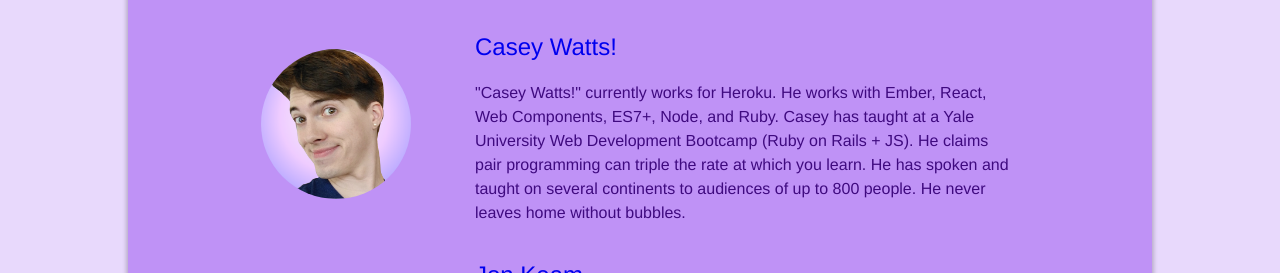
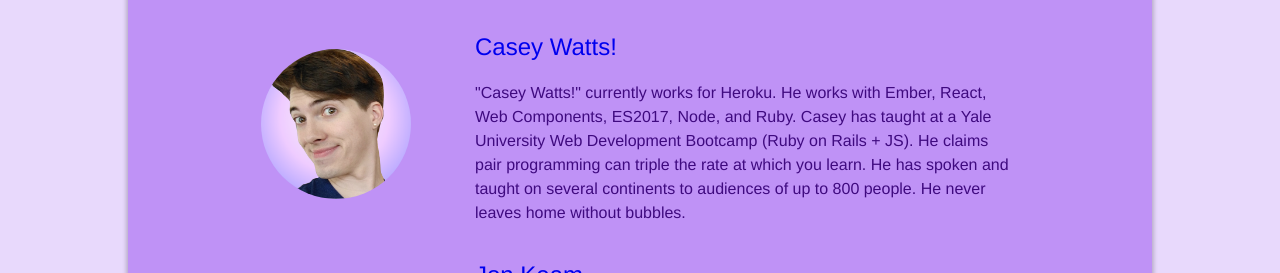
Before and after one commit to learnshinythings/learnshinythings.github.io, a Jekyll site: the page built from electron.md, in a window 1280 px wide and 900 px high, scrolled down 1115 px, cut to the strip 176-449 px from the top of the window. Built offline with Jekyll 4.4.1, drawn with Linux system fonts in a browser that asks for light colours; nearby versions of some CDN libraries.

Commit message:
another ES2017 instance

```diff
--- a/electron.md
+++ b/electron.md
@@ -57,7 +57,7 @@ layout: general
   <a href="http://caseywatts.com/"><img src="/headshot-casey.png" class="headshot"></a>
   <div class="ml5 measure-wide">
     <a href="http://caseywatts.com/" class="link"><div class="f3">Casey Watts!</div></a>
-    <div class="f5 mt3">"Casey Watts!" currently works for Heroku. He works with Ember, React, Web Components, ES7+, Node, and Ruby. Casey has taught at a Yale University Web Development Bootcamp (Ruby on Rails + JS). He claims pair programming can triple the rate at which you learn. He has spoken and taught on several continents to audiences of up to 800 people. He never leaves home without bubbles.</div>
+    <div class="f5 mt3">"Casey Watts!" currently works for Heroku. He works with Ember, React, Web Components, ES2017, Node, and Ruby. Casey has taught at a Yale University Web Development Bootcamp (Ruby on Rails + JS). He claims pair programming can triple the rate at which you learn. He has spoken and taught on several continents to audiences of up to 800 people. He never leaves home without bubbles.</div>
   </div>
 </div>
 
```
